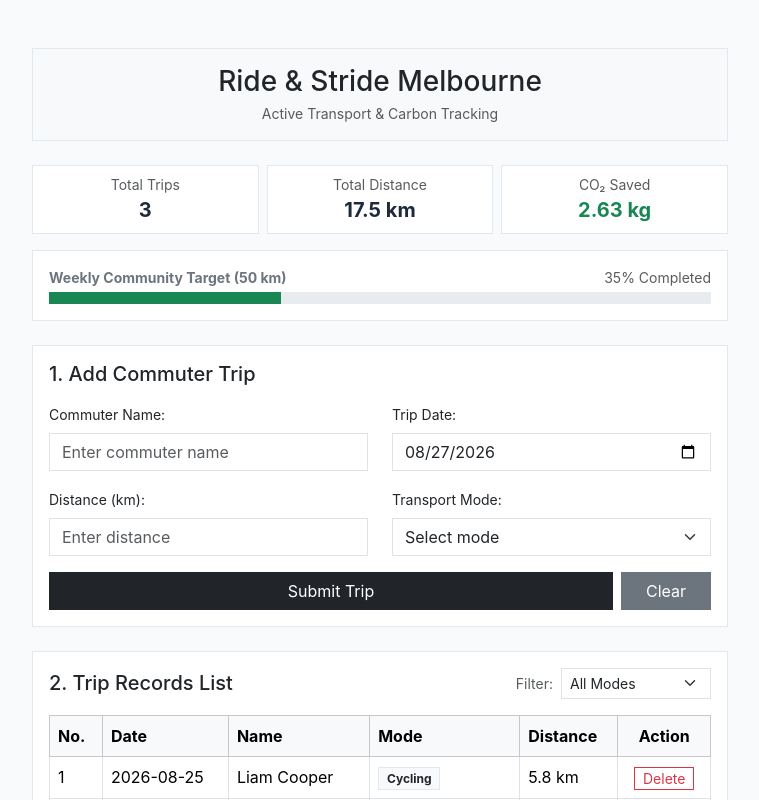
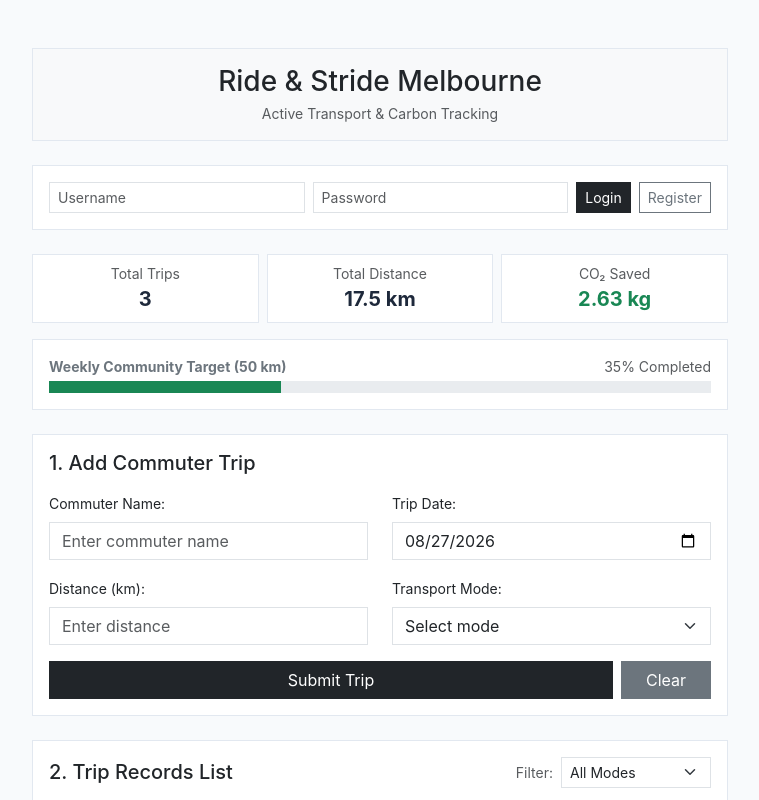
Before and after one commit to ShiinsMashiro/FIT5032, a Vue app in the folder A1/: page / in a window 1280 px wide. Shown: the top 800 px of the page, without its empty margins (260-1019 px from the left). Built offline with nearby package versions, Linux system fonts and the light colour scheme.

Commit message:
feat(auth): implement basic client-side authentication and account registration (BR C.1)

```diff
--- a/A1/src/App.vue
+++ b/A1/src/App.vue
@@ -4,6 +4,23 @@
     <div class="p-3 mb-4 bg-light border text-center">
       <h3 class="text-dark mb-1">Ride & Stride Melbourne</h3>
       <p class="text-muted mb-0 small">Active Transport & Carbon Tracking</p>
+    </div>
+
+    <!-- User Authentication (BR C.1) -->
+    <div class="card p-3 mb-4 border bg-white">
+      <div v-if="currentUser" class="d-flex justify-content-between align-items-center">
+        <span>Logged in as: <strong>{{ currentUser }}</strong></span>
+        <button class="btn btn-sm btn-outline-danger" @click="logout">Logout</button>
+      </div>
+      <div v-else>
+        <div class="d-flex gap-2">
+          <input v-model="usernameInput" type="text" class="form-control form-control-sm" placeholder="Username" />
+          <input v-model="passwordInput" type="password" class="form-control form-control-sm" placeholder="Password" />
+          <button class="btn btn-sm btn-dark" @click="login">Login</button>
+          <button class="btn btn-sm btn-outline-secondary" @click="register">Register</button>
+        </div>
+        <div v-if="authError" class="text-danger small mt-1">{{ authError }}</div>
+      </div>
     </div>
 
     <!-- Summary Metrics -->
@@ -180,6 +197,51 @@
 <script setup>
 import { ref, computed } from 'vue'
 
+// ================= BR C.1: Simple Authentication =================
+const currentUser = ref(localStorage.getItem('currentUser') || '')
+const usernameInput = ref('')
+const passwordInput = ref('')
+const authError = ref('')
+
+function register() {
+  if (!usernameInput.value.trim() || !passwordInput.value) {
+    authError.value = 'Please enter both username and password.'
+    return
+  }
+  localStorage.setItem('user_' + usernameInput.value.trim(), passwordInput.value)
+  currentUser.value = usernameInput.value.trim()
+  localStorage.setItem('currentUser', currentUser.value)
+  if (!formData.value.name) {
+    formData.value.name = currentUser.value
+  }
+  usernameInput.value = ''
+  passwordInput.value = ''
+  authError.value = ''
+}
+
+function login() {
+  const saved = localStorage.getItem('user_' + usernameInput.value.trim())
+  if (saved && saved === passwordInput.value) {
+    currentUser.value = usernameInput.value.trim()
+    localStorage.setItem('currentUser', currentUser.value)
+    if (!formData.value.name) {
+      formData.value.name = currentUser.value
+    }
+    usernameInput.value = ''
+    passwordInput.value = ''
+    authError.value = ''
+  } else {
+    authError.value = 'Invalid username or password.'
+  }
+}
+
+function logout() {
+  currentUser.value = ''
+  localStorage.removeItem('currentUser')
+  authError.value = ''
+}
+// ================================================================
+
 // Form state object
 const formData = ref({
   name: '',
```
